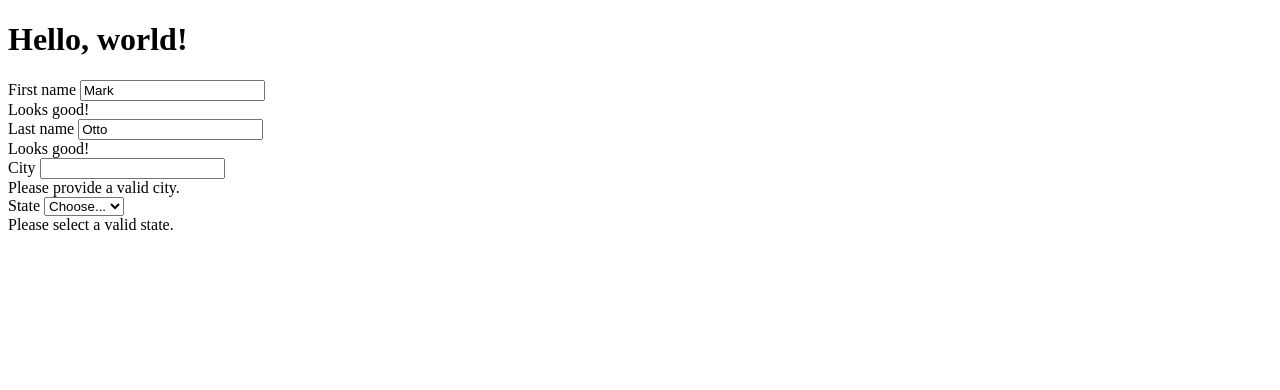
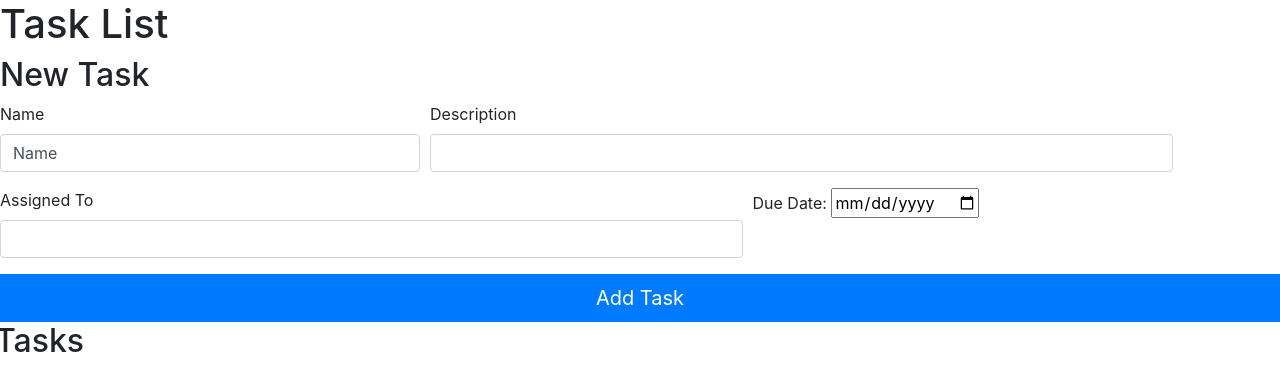
Before and after one commit to knowledgeaddict11/SprintProject, a plain HTML site: page index.html in a window 1280 px wide. Drawn offline with nearby package versions, Linux system fonts and the light colour scheme.

Commit message:
Made some changes, task 2

```diff
--- a/index.html
+++ b/index.html
@@ -7,49 +7,48 @@
     <meta name="viewport" content="width=device-width, initial-scale=1, shrink-to-fit=no">
 
     <!-- Bootstrap CSS -->
-    <link rel="stylesheet" href="styles.css"
+    <link rel="stylesheet" href="https://cdn.jsdelivr.net/npm/bootstrap@4.5.3/dist/css/bootstrap.min.css"
         integrity="sha384-TX8t27EcRE3e/ihU7zmQxVncDAy5uIKz4rEkgIXeMed4M0jlfIDPvg6uqKI2xXr2" crossorigin="anonymous">
-
+    <link rel="stylesheet" href="styles.css">
     <title>Hello, world!</title>
 </head>
 
 <body>
-    <h1>Hello, world!</h1>
-
+    <h1>Task List</h1>
+    <h2>New Task</h2>
     <form class="needs-validation" novalidate>
         <div class="form-row">
-            <div class="col-md-6 mb-3">
-                <label for="validationCustom01">First name</label>
-                <input type="text" class="form-control" id="validationCustom01" value="Mark" required>
+            <div class="col-md-4 mb-3">
+                <label for="validationCustom01">Name</label>
+                <input type="text" class="form-control" id="validationCustom01" value="Name" required>
                 <div class="valid-feedback">
-                    Looks good!
                 </div>
             </div>
-            <div class="col-md-6 mb-3">
-                <label for="validationCustom02">Last name</label>
-                <input type="text" class="form-control" id="validationCustom02" value="Otto" required>
+            <div class="col-md-7 mb-2">
+                <label for="validationCustom02">Description</label>
+                <input type="text" class="form-control" id="validationCustom02" value=" " required>
                 <div class="valid-feedback">
-                    Looks good!
+
                 </div>
             </div>
         </div>
         <div class="form-row">
-            <div class="col-md-6 mb-3">
-                <label for="validationCustom03">City</label>
+            <div class="col-md-7 mb-3">
+                <label for="validationCustom03">Assigned To</label>
                 <input type="text" class="form-control" id="validationCustom03" required>
                 <div class="invalid-feedback">
-                    Please provide a valid city.
                 </div>
             </div>
-            <div class="col-md-3 mb-3">
-                <label for="validationCustom04">State</label>
-                <select class="custom-select" id="validationCustom04" required>
-                    <option selected disabled value="">Choose...</option>
-                    <option>...</option>
-                </select>
-                <div class="invalid-feedback">
-                    Please select a valid state.
+            <div class="col-md-5 mb-3">
+                <label>
+                    Due Date:
+                    <input type="date" name="bday">
+                </label>
             </div>
+            <button type="button" class="btn btn-primary btn-lg btn-block">Add Task</button>
+
+
+            <h2>Tasks</h2>
             <!-- Optional JavaScript; choose one of the two! -->
 
             <!-- Option 1: jQuery and Bootstrap Bundle (includes Popper) -->
```
Lines whose indentation alone changed are shown as unchanged.
